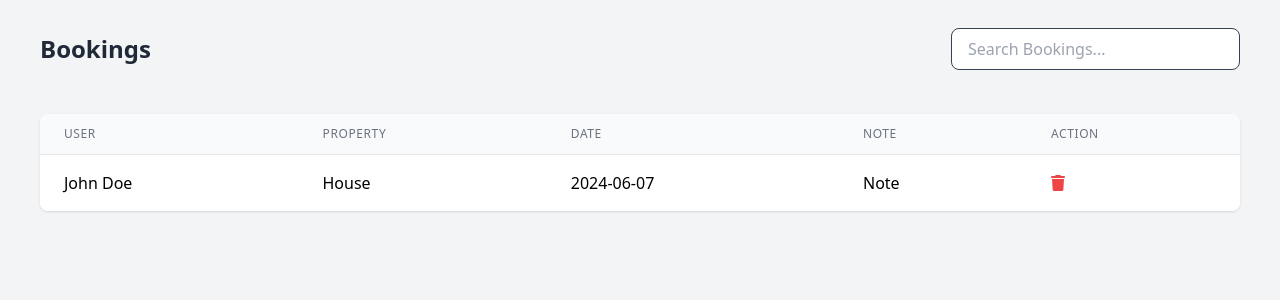
After one commit to abhishekkarky/Realstate, a Django app: page /bookinglist in a window 1280 px wide. The commit adds this page. Shown: the top 300 px of the page. Run offline with Django 5.2, Linux system fonts and the light colour scheme; some libraries are stand-ins or nearby versions.

Commit message:
booking table

```diff
--- a/Auth/urls.py
+++ b/Auth/urls.py
@@ -9,6 +9,7 @@ urlpatterns = [
     path('contact', views.contact, name='contact'),
     path('singleproperty/<str:id>', views.singleProperty, name='singleproperty'),
     path('services', views.services, name='services'),
+    path('bookinglist', views.bookinglist, name='bookinglist'),
     path('about', views.about, name='about'),
     path('properties', views.properties, name='properties'),
     path('admin-page', views.adminPage, name='admin-page'),
--- a/Auth/views.py
+++ b/Auth/views.py
@@ -279,6 +279,9 @@ def delete_agent(request, id):
     messages.success(request, message)
     return redirect('/admin-agent-management')
 
+def bookinglist(request):
+    return render(request, 'bookings.html')
+
 @login_required
 def booking(request):
     if request.method == 'POST':
--- /dev/null
+++ b/templates/bookings.html
@@ -0,0 +1,85 @@
+<!DOCTYPE html>
+<html lang="en">
+  <head>
+    <meta charset="UTF-8" />
+    <meta name="viewport" content="width=device-width, initial-scale=1.0" />
+    <title>Bookings</title>
+    <script src="https://cdn.tailwindcss.com"></script>
+    <link
+      href="https://cdnjs.cloudflare.com/ajax/libs/font-awesome/6.5.1/css/all.min.css"
+      rel="stylesheet"
+    />
+  </head>
+
+  <body class="bg-gray-100">
+    <div class="container mx-auto px-4 md:px-10 py-4 md:py-7">
+      <div class="flex items-center justify-between">
+        <p
+          class="text-base sm:text-lg md:text-xl lg:text-2xl font-bold leading-normal text-gray-800"
+        >
+          Bookings
+        </p>
+        <div class="relative">
+          <input
+            type="text"
+            placeholder="Search Bookings..."
+            class="px-4 py-2 pr-10 border border-solid border-gray-700 rounded-lg"
+          />
+        </div>
+      </div>
+    </div>
+
+    <div class="container mx-auto px-4 md:px-10 py-4">
+      <div class="bg-white shadow overflow-hidden sm:rounded-lg">
+        <table class="min-w-full divide-y divide-gray-200">
+          <thead class="bg-gray-50">
+            <tr>
+              <th
+                scope="col"
+                class="px-6 py-3 text-left text-xs font-medium text-gray-500 uppercase tracking-wider"
+              >
+                User
+              </th>
+              <th
+                scope="col"
+                class="px-6 py-3 text-left text-xs font-medium text-gray-500 uppercase tracking-wider"
+              >
+                Property
+              </th>
+              <th
+                scope="col"
+                class="px-6 py-3 text-left text-xs font-medium text-gray-500 uppercase tracking-wider"
+              >
+                Date
+              </th>
+              <th
+                scope="col"
+                class="px-6 py-3 text-left text-xs font-medium text-gray-500 uppercase tracking-wider"
+              >
+                Note
+              </th>
+              <th
+                scope="col"
+                class="px-6 py-3 text-left text-xs font-medium text-gray-500 uppercase tracking-wider"
+              >
+                Action
+              </th>
+            </tr>
+          </thead>
+          <tbody class="bg-white divide-y divide-gray-200">
+            <tr>
+              <td class="px-6 py-4 whitespace-nowrap">John Doe</td>
+              <td class="px-6 py-4 whitespace-nowrap">House</td>
+              <td class="px-6 py-4 whitespace-nowrap">2024-06-07</td>
+              <td class="px-6 py-4 whitespace-nowrap">Note</td>
+              <td class="px-6 py-4 whitespace-nowrap">
+                <i class="fa-solid fa-trash text-red-500"></i>
+              </td>
+            </tr>
+            <!-- Add more rows here if needed -->
+          </tbody>
+        </table>
+      </div>
+    </div>
+  </body>
+</html>
--- a/templates/navbar.html
+++ b/templates/navbar.html
@@ -16,6 +16,7 @@
           <li><a href="/">Home</a></li>
           <li><a href="properties">Properties</a></li>
           <li><a href="services">Services</a></li>
+          <li><a href="bookinglist">Bookings</a></li>
           <li><a href="about">About</a></li>
           <li><a href="contact">Contact Us</a></li>
         </ul>
```
